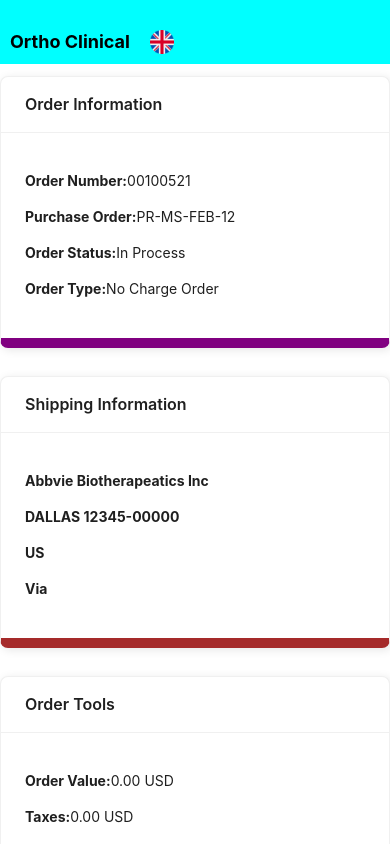
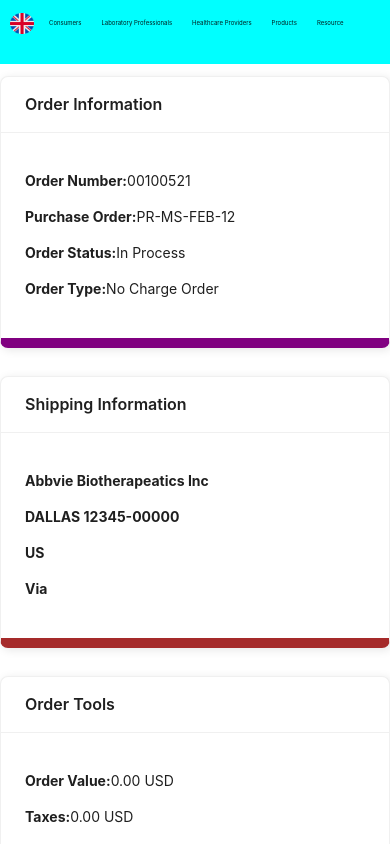
Before and after one commit to Rudraneel123/Dashboard, a React (Vite) app in the folder dashboard/: page / in a window 390 px wide. Shown: the top 844 px of the page. Built offline with nearby package versions, Linux system fonts and the light colour scheme.

Commit message:
mobile issues fixed

```diff
--- a/dashboard/public/header.json
+++ b/dashboard/public/header.json
@@ -29,11 +29,11 @@
       "de": "Produkte"
     },
     {
-      "en": "Resources",
-      "es": "Recursos",
-      "fr": "Ressources",
-      "pt": "Recursos",
-      "de": "Ressourcen"
+      "en": "Resource",
+      "es": "Recurso",
+      "fr": "Ressource",
+      "pt": "Recurso",
+      "de": "Ressource"
     }
   ]
 }
--- a/dashboard/src/components/AppHeader.jsx
+++ b/dashboard/src/components/AppHeader.jsx
@@ -33,9 +33,9 @@
         {/* Logo */}
         <div className="title-ortho">
           {t('title')}
-          <LangDdown/>
           </div>
         <div className="items-ortho">
+          <LangDdown/>
           {categories?.map((category, idx) => (
             <span key={idx}>{category[i18n.language]}</span>
           ))}
--- a/dashboard/src/components/Dashboard.jsx
+++ b/dashboard/src/components/Dashboard.jsx
@@ -58,7 +58,7 @@
   const borderColors = ["purple", "brown", "orange"];
 
   return (
-    <div style={{ /*padding: "20px",*/ overflowX: "hidden",width:"100vw"}}>
+    <div style={{ /*padding: "20px",*/ overflowX: "hidden", width: "100vw" }}>
       {/* {console.log("Rendering Cards:", selectedCards)} */}
       <AppHeader />
       {selectedCards.length > 0 && (
@@ -85,7 +85,7 @@
                     boxShadow: "2px 2px 10px rgba(0, 0, 0, 0.1)",
                     backgroundColor: "white",
                     borderBottomWidth: "10px",
-                    marginTop:"12px",
+                    marginTop: "12px",
                     borderBottomColor: borderColors[idx % borderColors.length],
                     //idx is the current index in the map loop,
                     //idx % borderColors.length  calculates which color to pick from the array.
@@ -95,10 +95,7 @@
                   <div>
                     {card.details?.map((detail, idx) => (
                       <p key={idx}>
-                        {/* <strong>{detail.label}:</strong>
-                        {detail.value} */}
                         <strong>
-                          {/* {detail.label[i18n.language]} */}
                           {detail.label}
                           {detail.value ? ":" : ""}
                         </strong>
@@ -112,8 +109,7 @@
           </Row>
         </div>
       )}
-         <div style={{ overflowX: "auto", width: "100%",whiteSpace: "nowrap", }}>
-
+      <div style={{ overflowX: "auto", width: "100%", whiteSpace: "nowrap" }}>
         <Table
           columns={columns}
           dataSource={dataentry}
@@ -126,7 +122,7 @@
           scroll={{ x: "max-content" }}
           // scroll={{x:"true"}}
         />
-        </div>
+      </div>
       <AppFooter />
     </div>
   );
--- a/dashboard/src/components/LangDdown.jsx
+++ b/dashboard/src/components/LangDdown.jsx
@@ -1,20 +1,21 @@
-import { Dropdown, } from 'antd';
-import { useTranslation } from 'react-i18next';
+import { Dropdown } from "antd";
+import { useTranslation } from "react-i18next";
 import enFlag from "../assets/uk.png";
 import espFlag from "../assets/spain.png";
 import frFlag from "../assets/france.png";
 import portFlag from "../assets/portugal.png";
 import gerFlag from "../assets/germany.png";
+import "../styles/dropdown.css";
 
 const LangDdown = () => {
   const { i18n } = useTranslation();
 
   const languages = [
-    { key: 'en', label: 'English',flag: enFlag },
-    { key: 'de', label: 'German',flag: gerFlag },
-    { key: 'fr', label: 'French' ,flag: frFlag},
-    { key: 'pt', label: 'Portuguese',flag: portFlag },
-    { key: 'es', label: 'Spanish',flag: espFlag },
+    { key: "en", label: "English", flag: enFlag },
+    { key: "de", label: "German", flag: gerFlag },
+    { key: "fr", label: "French", flag: frFlag },
+    { key: "pt", label: "Portuguese", flag: portFlag },
+    { key: "es", label: "Spanish", flag: espFlag },
   ];
 
   const handleLanguageChange = (e) => {
@@ -23,12 +24,8 @@
 
   const menuItems = languages.map((lang) => ({
     key: lang.key,
-    label: <img src={lang.flag} alt={lang.label} style={{ width: '20px' ,marginLeft:'8px'}} />,
+    label: <img src={lang.flag} alt={lang.label} className="img-style" />,
   }));
-//   const menuItems = languages.map((lang) => ({
-//     key: lang.key,
-//     label: lang.label,
-//   }));
 
   return (
     <Dropdown
@@ -38,13 +35,11 @@
       }}
       placement="bottomRight"
     >
-      {/* <span className="ant-dropdown-link" onClick={(e) => e.preventDefault()}>
-        {languages.find((lang) => lang.key === i18n.language)?.label || 'Language'}
-      </span> */}
       <img
-        src={languages.find((lang) => lang.key === i18n.language)?.flag || enFlag} // Display current language flag
-        alt="Language"
-        style={{ width: '24px', cursor: 'pointer',marginLeft:'20px' }} // Adjust width as needed
+        src={
+          languages.find((lang) => lang.key === i18n.language)?.flag || enFlag
+        }
+        className="drpdwn-img"
       />
     </Dropdown>
   );
--- /dev/null
+++ b/dashboard/src/styles/dropdown.css
@@ -0,0 +1,11 @@
+.drpdwn-img {
+  width: 24px;
+  cursor: pointer;
+  height: 2pc;
+  padding-top: 11px;
+  margin-top: 16px;
+}
+.img-style{
+    width: 20px;
+    margin-left: 8px;
+}
--- a/dashboard/src/styles/header.css
+++ b/dashboard/src/styles/header.css
@@ -7,14 +7,14 @@
   padding: 0px;
   /* height: 12vw; */
 }
-.title-ortho{
+.title-ortho {
   color: black;
   font-size: 20px;
   font-weight: bolder;
   display: flex; /* Add flexbox to title-ortho */
   align-items: center;
 }
-.items-ortho{
+.items-ortho {
   margin-left: auto;
   display: flex;
   gap: 20px;
@@ -27,29 +27,31 @@
   gap: 20px;
 }
 
-@media (max-width :768px) {
-    .header-ortho{
-        flex-direction: column;
-        align-items: flex-start;
+@media (max-width: 768px) {
+  .header-ortho {
+    flex-direction: row; /* Keep elements in a row */
+    justify-content: space-between; /* Space elements evenly */
+    align-items: flex-start; /* Align to the top */
     padding: 10px;
+
+    .items-ortho {
+      margin-left: 0;
+      flex-direction: row;
+      flex-wrap: wrap; /* Allow wrapping */
+      gap: 10px;
+      margin-top: -24px;
+      /* Removed display: block; */
     }
-    .items-ortho {
-        margin: 0;
-        flex-direction: row;
-        flex-wrap: wrap;
-        gap:10px;
-        margin-top: 10px;
-        /* background-color: rgba(0, 0, 0, 0.1); */
-        padding: 5px;
-        overflow: visible !important;
 
+    .title-ortho {
+      font-size: 18px;
+      display: none;
     }
-    .title-ortho{
-        font-size: 18px;
-    }
+
     .items-ortho span {
-        font-size: 18px;
-        white-space: nowrap;
-        overflow: visible !important;
+      font-size: 6px; /* Increased font size */
+      margin: 5px; /* Added margin */
+      display: inline-block; /* Added display inline-block */
     }
   }
+}
```
Lines whose indentation alone changed are shown as unchanged.
